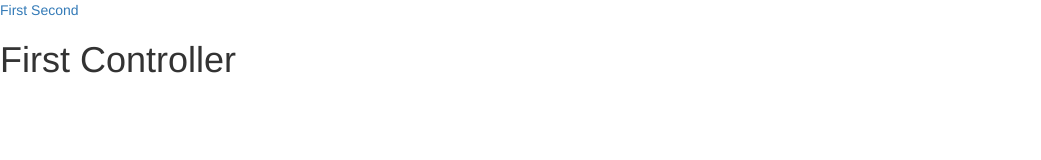
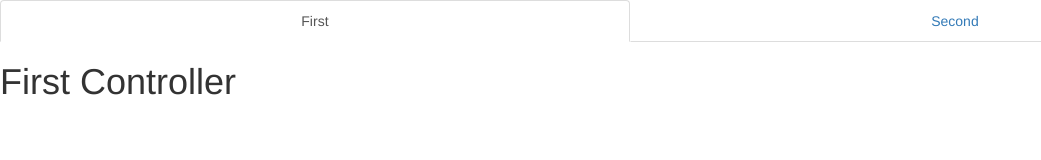
Before and after one commit to sanjsanj/angular-microservices-scaffold, a website: page index.html in a window 1280 px wide. Shown: the whole page, without its empty margins (0-1041 px from the left). Drawn offline with nearby package versions, Linux system fonts and the light colour scheme; some packages are replaced by stand-ins of ours.

Commit message:
nav-tabs

```diff
--- a/index.html
+++ b/index.html
@@ -11,8 +11,13 @@
   <script src="https://maxcdn.bootstrapcdn.com/bootstrap/3.3.5/js/bootstrap.min.js" integrity="sha256-Sk3nkD6mLTMOF0EOpNtsIry+s1CsaqQC1rVLTAy+0yc= sha512-K1qjQ+NcF2TYO/eI3M6v8EiNYZfA95pQumfvcVrTHtwQVDG+aHRqLi/ETn2uB+1JqwYqVG3LIvdm9lj6imS/pQ==" crossorigin="anonymous"></script>
 </head>
 <body>
-  <a href="#/">First</a>
-  <a href="#/second">Second</a>
+
+  <ul class="nav nav-tabs nav-justified">
+    <li role="presentation" ng-class="{ 'active': 1 === 1 }"><a href="#/">First</a></li>
+    <li role="presentation"><a href="#/second">Second</a></li>
+  </ul>
+
   <div ng-view></div>
+
 </body>
 </html>
```
